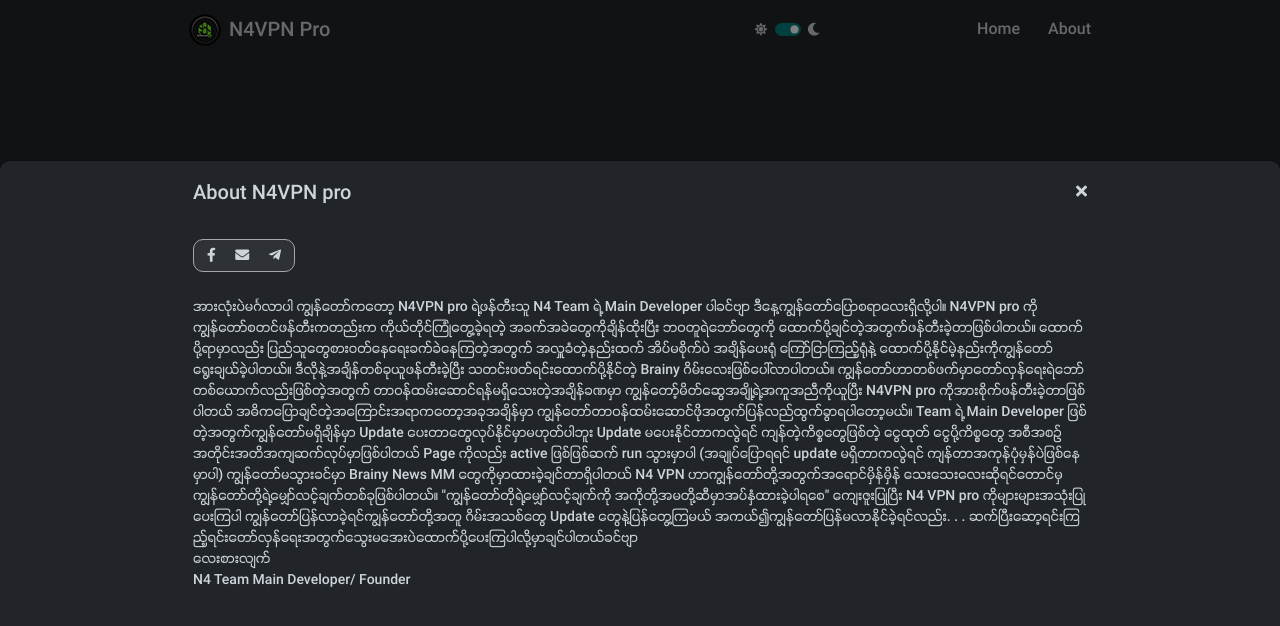
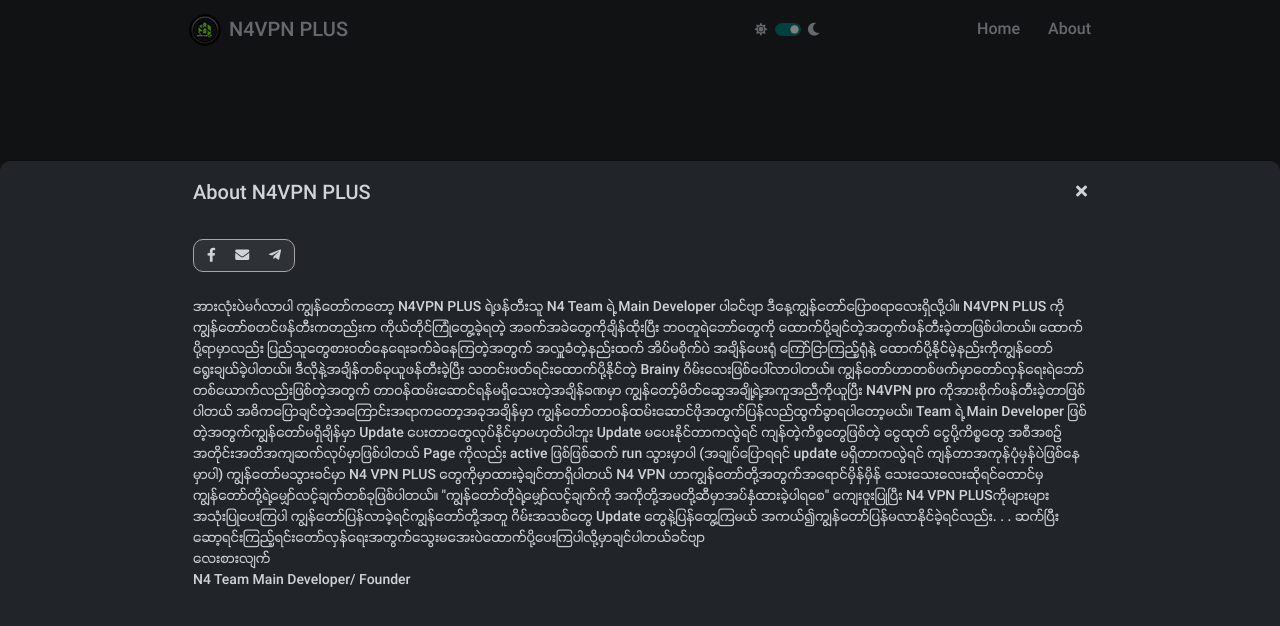
Before and after one commit to lemonkhant/lemonkhant.github.io, a plain HTML site: page index.html in a window 1280 px wide. Both pictures are taken after a click on the link "About". Drawn offline with Linux system fonts and the light colour scheme.

Commit message:
someting change

```diff
--- a/index.html
+++ b/index.html
@@ -5,7 +5,7 @@
     <meta name="viewport"
           content="width=device-width, user-scalable=no, initial-scale=1.0, maximum-scale=1.0, minimum-scale=1.0">
     <meta http-equiv="X-UA-Compatible" content="ie=edge">
-    <title>N4 VPN</title>
+    <title>N4 VPN PLUS</title>
     <link rel="icon" href="favicon.ico">
     <link rel="stylesheet" href="assets/packages/@fortawesome/fontawesome-free/css/all.min.css">
     <link rel="stylesheet" href="assets/css/app.css">
@@ -49,7 +49,7 @@
                                         <img src="assets/img/favicon_io/favicon-32x32.png" class="img-fluid rounded-pill" alt="">
                                     </div>
                                 <div class="logo-text headline">
-                                    <span class="">N4VPN Pro</span>
+                                    <span class="">N4VPN PLUS</span>
                                 </div>
                                 </span>
                             </a>
@@ -72,7 +72,7 @@
             <div class="col-md-12 col-lg-5">
                 <div class="text-center text-lg-start">
                     <span class="headline">Welcome to</span>
-                    <h1 class="my-2 my-xl-3 fw-bold headline">N4 VPN PRO</h1>
+                    <h1 class="my-2 my-xl-3 fw-bold headline">N4 VPN PLUS</h1>
                     <h5 class="mb-5 headline">
                         "  VPN သုံးရင်းတော်လှန် VPNသုံးရင်းထောက်ပို့ "
                     </h5>
@@ -222,7 +222,7 @@
             <div class="row justify-content-center">
                 <div class="col-lg-10">
                     <div class="offcanvas-header">
-                        <h5 class="offcanvas-title" id="offcanvasBottomLabel">About N4VPN pro</h5>
+                        <h5 class="offcanvas-title" id="offcanvasBottomLabel">About N4VPN PLUS</h5>
                         <div type="button" class="text-reset" data-bs-dismiss="offcanvas" aria-label="Close"><i class="fas fa-times"></i></div>
                     </div>
                     <div class="offcanvas-body small">
@@ -238,10 +238,10 @@
                             </a>
                         </div>
                         <p>
-                            အားလုံးပဲမင်္ဂလာပါ ကျွန်တော်ကတော့ N4VPN pro ရဲ့ဖန်တီးသူ N4 Team ရဲ့ Main Developer ပါခင်ဗျာ ဒီနေ့ကျွန်တော်ပြောစရာလေးရှိလို့ပါ။
-N4VPN pro ကို ကျွန်တော်စတင်ဖန်တီးကတည်းက ကိုယ်တိုင်ကြုံတွေ့ခဲ့ရတဲ့ အခက်အခဲတွေကိုချိန်ထိုးပြီး ဘဝတူရဲဘော်တွေကို ထောက်ပို့ချင်တဲ့အတွက်ဖန်တီးခဲ့တာဖြစ်ပါတယ်။ ထောက်ပို့ရာမှာလည်း ပြည်သူတွေစားဝတ်နေရေးခက်ခဲနေကြတဲ့အတွက် အလှူခံတဲ့နည်းထက် အိပ်မစိုက်ပဲ အချိန်ပေးရုံ ကြော်ငြာကြည့်ရုံနဲ့ ထောက်ပို့နိုင်မဲ့နည်းကိုကျွန်တော်ရွေးချယ်ခဲ့ပါတယ်။ ဒီလိုနဲ့အချိန်တစ်ခုယူဖန်တီးခဲ့ပြီး သတင်းဖတ်ရင်းထောက်ပို့နိုင်တဲ့ Brainy  ဂိမ်းလေးဖြစ်ပေါ်လာပါတယ်။ ကျွန်တော်ဟာတစ်ဖက်မှာတော်လှန်ရေးရဲဘော်တစ်ယောက်လည်းဖြစ်တဲ့အတွက် တာဝန်ထမ်းဆောင်ရန်မရှိသေးတဲ့အချိန်ခဏမှာ ကျွန်တော့်မိတ်ဆွေအချို့ရဲ့အကူအညီကိုယူပြီး N4VPN pro ကိုအားစိုက်ဖန်တီးခဲ့တာဖြစ်ပါတယ်
+                            အားလုံးပဲမင်္ဂလာပါ ကျွန်တော်ကတော့ N4VPN PLUS ရဲ့ဖန်တီးသူ N4 Team ရဲ့ Main Developer ပါခင်ဗျာ ဒီနေ့ကျွန်တော်ပြောစရာလေးရှိလို့ပါ။
+N4VPN PLUS ကို ကျွန်တော်စတင်ဖန်တီးကတည်းက ကိုယ်တိုင်ကြုံတွေ့ခဲ့ရတဲ့ အခက်အခဲတွေကိုချိန်ထိုးပြီး ဘဝတူရဲဘော်တွေကို ထောက်ပို့ချင်တဲ့အတွက်ဖန်တီးခဲ့တာဖြစ်ပါတယ်။ ထောက်ပို့ရာမှာလည်း ပြည်သူတွေစားဝတ်နေရေးခက်ခဲနေကြတဲ့အတွက် အလှူခံတဲ့နည်းထက် အိပ်မစိုက်ပဲ အချိန်ပေးရုံ ကြော်ငြာကြည့်ရုံနဲ့ ထောက်ပို့နိုင်မဲ့နည်းကိုကျွန်တော်ရွေးချယ်ခဲ့ပါတယ်။ ဒီလိုနဲ့အချိန်တစ်ခုယူဖန်တီးခဲ့ပြီး သတင်းဖတ်ရင်းထောက်ပို့နိုင်တဲ့ Brainy  ဂိမ်းလေးဖြစ်ပေါ်လာပါတယ်။ ကျွန်တော်ဟာတစ်ဖက်မှာတော်လှန်ရေးရဲဘော်တစ်ယောက်လည်းဖြစ်တဲ့အတွက် တာဝန်ထမ်းဆောင်ရန်မရှိသေးတဲ့အချိန်ခဏမှာ ကျွန်တော့်မိတ်ဆွေအချို့ရဲ့အကူအညီကိုယူပြီး N4VPN pro ကိုအားစိုက်ဖန်တီးခဲ့တာဖြစ်ပါတယ်
 အဓိကပြောချင်တဲ့အကြောင်းအရာကတော့အခုအချိန်မှာ ကျွန်တော်တာဝန်ထမ်းဆောင်ဖိုအတွက်ပြန်လည်ထွက်ခွာရပါတော့မယ်။ Team ရဲ့ Main Developer ဖြစ်တဲ့အတွက်ကျွန်တော်မရှိချိန်မှာ Update ပေးတာတွေလုပ်နိုင်မှာမဟုတ်ပါဘူး Update မပေးနိုင်တာကလွဲရင် ကျန်တဲ့ကိစ္စတွေဖြစ်တဲ့ ငွေထုတ် ငွေပို့ကိစ္စတွေ အစီအစဥ်အတိုင်းအတိအကျဆက်လုပ်မှာဖြစ်ပါတယ် Page ကိုလည်း active ဖြစ်ဖြစ်ဆက် run သွားမှာပါ (အချုပ်ပြောရရင်  update မရှိတာကလွဲရင် ကျန်တာအကုန်ပုံမှန်ပဲဖြစ်နေမှာပါ)
-ကျွန်တော်မသွားခင်မှာ Brainy News MM တွေကိုမှာထားခဲ့ချင်တာရှိပါတယ် N4 VPN ဟာကျွန်တော်တို့အတွက်အရောင်မှိန်မှိန် သေးသေးလေးဆိုရင်တောင်မှ ကျွန်တော်တို့ရဲ့မျှော်လင့်ချက်တစ်ခုဖြစ်ပါတယ်။ "ကျွန်တော်တိုရဲ့မျှော်လင့်ချက်ကို အကိုတို့အမတို့ဆီမှာအပ်နှံထားခဲ့ပါရစေ" ကျေးဇူးပြုပြီး N4 VPN pro ကိုများများအသုံးပြုပေးကြပါ  ကျွန်တော်ပြန်လာခဲ့ရင်ကျွန်တော်တို့အတူ ဂိမ်းအသစ်တွေ Update တွေနဲ့ပြန်တွေ့ကြမယ် အကယ်၍ကျွန်တော်ပြန်မလာနိုင်ခဲ့ရင်လည်း. . . ဆက်ပြီးဆော့ရင်းကြည့်ရင်းတော်လှန်ရေးအတွက်သွေးမအေးပဲထောက်ပို့ပေးကြပါလို့မှာချင်ပါတယ်ခင်ဗျာ
+ကျွန်တော်မသွားခင်မှာ N4 VPN PLUS တွေကိုမှာထားခဲ့ချင်တာရှိပါတယ် N4 VPN ဟာကျွန်တော်တို့အတွက်အရောင်မှိန်မှိန် သေးသေးလေးဆိုရင်တောင်မှ ကျွန်တော်တို့ရဲ့မျှော်လင့်ချက်တစ်ခုဖြစ်ပါတယ်။ "ကျွန်တော်တိုရဲ့မျှော်လင့်ချက်ကို အကိုတို့အမတို့ဆီမှာအပ်နှံထားခဲ့ပါရစေ" ကျေးဇူးပြုပြီး N4 VPN PLUSကိုများများအသုံးပြုပေးကြပါ  ကျွန်တော်ပြန်လာခဲ့ရင်ကျွန်တော်တို့အတူ ဂိမ်းအသစ်တွေ Update တွေနဲ့ပြန်တွေ့ကြမယ် အကယ်၍ကျွန်တော်ပြန်မလာနိုင်ခဲ့ရင်လည်း. . . ဆက်ပြီးဆော့ရင်းကြည့်ရင်းတော်လှန်ရေးအတွက်သွေးမအေးပဲထောက်ပို့ပေးကြပါလို့မှာချင်ပါတယ်ခင်ဗျာ
 <br>လေးစားလျက်<br>N4 Team Main Developer/ Founder
                         </p>
                     </div>
```
